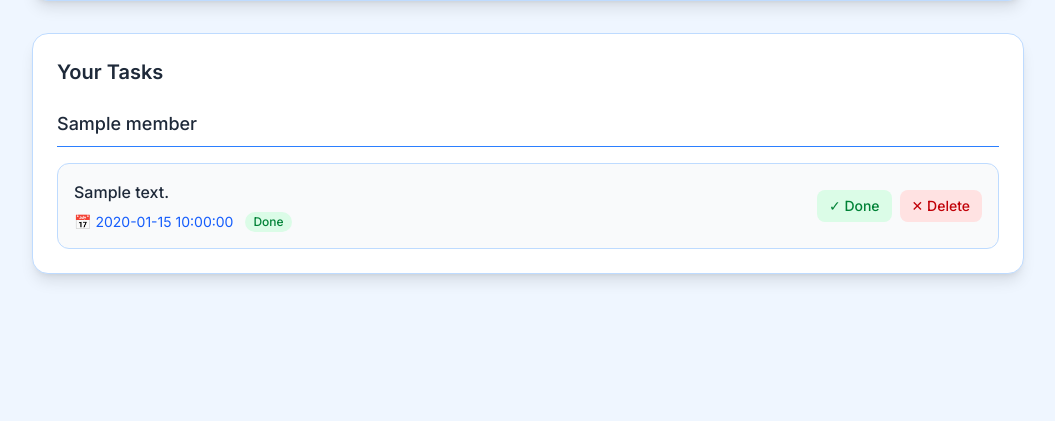
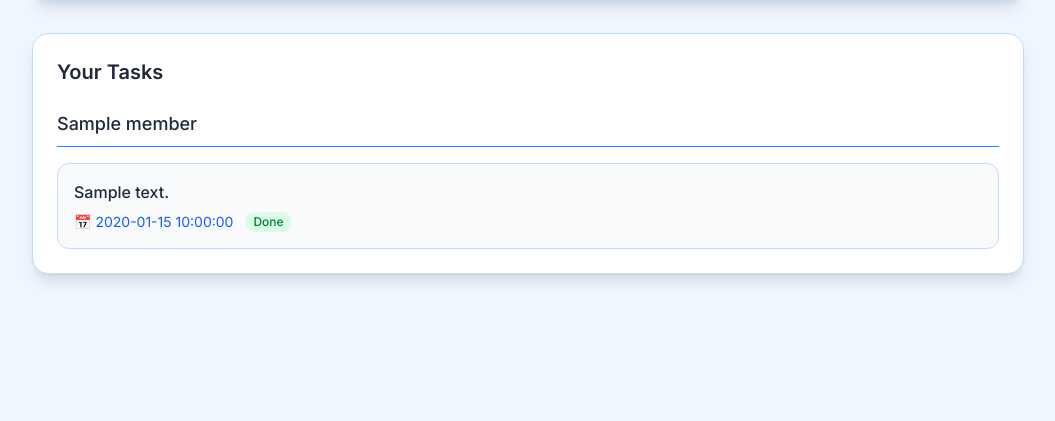
Before and after one commit to Mazenbimbo/Graduation-Project-Manager, a Python web app: template templates/tasks.html in a window 1280 px wide. Shown: the part 264-685 px from the top of the page, without its empty margins (112-1167 px from the left). Run offline with Jinja, Linux system fonts and the light colour scheme; the template is opened without the code that fills it: most values are stand-ins (such as "Sample title", 1, 10 or a date in 2020); style sheets or scripts are compiled from the project's sources.

Commit message:
Small fixes

```diff
--- a/templates/friends.html
+++ b/templates/friends.html
@@ -96,10 +96,6 @@
           </div>
         </div>
       </div>
-    {% else %}
-      <div class="col-span-full text-center py-8 {{ 'text-gray-400' if is_dark else 'text-gray-500' }}">
-        No students match the selected filters.
-      </div>
       {% endif %}
     {% endfor %}
   </div>
--- a/templates/tasks.html
+++ b/templates/tasks.html
@@ -93,22 +93,7 @@
                       </span>
                     </div>
                   </div>
-                  <div class="flex items-center gap-2 self-end sm:self-center">
-                    <form action="/change_status/{{ task.tid }}" method="POST">
-                      <input type="text" name="source" value="{% if 'project_id' in request.args %}/todo?project_id={{ request.args['project_id'] }}{% else %}/todo{% endif %}" hidden>
-                      <button type="submit"
-                        class="text-sm py-1.5 px-3 rounded-lg font-medium transition-colors bg-green-100 text-green-700 hover:bg-green-200">
-                        ✓ Done
-                      </button>
-                    </form>
-                    <form action="/delete/task/{{ task.tid }}" method="POST">
-                      <input type="text" name="source" value="{% if 'project_id' in request.args %}/todo?project_id={{ request.args['project_id'] }}{% else %}/todo{% endif %}" hidden>
-                      <button type="submit" name="delete"
-                        class="text-sm py-1.5 px-3 rounded-lg font-medium transition-colors bg-red-100 text-red-700 hover:bg-red-200">
-                        ✕ Delete
-                      </button>
-                    </form>
-                  </div>
+
                 </div>
               {% endfor %}
             </div>
```
